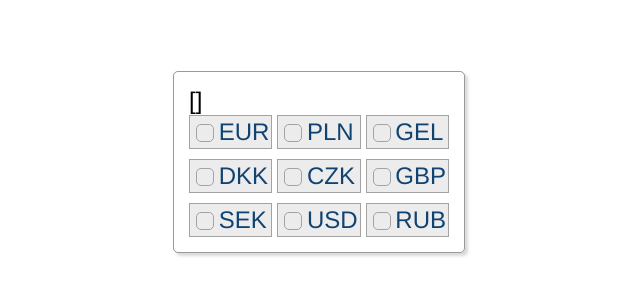
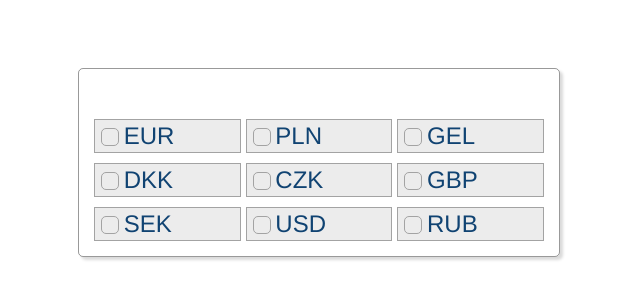
Before and after one commit to kglogins/mintos-test, a Vue app: page / in a window 1280 px wide. Shown: the part 246-546 px from the top of the page, without its empty margins (321-961 px from the left). Built offline with nearby package versions, Linux system fonts and the light colour scheme.

Commit message:
Add selected currency boxes and fix styling

```diff
--- a/src/components/CurrencySelector.vue
+++ b/src/components/CurrencySelector.vue
@@ -1,7 +1,12 @@
 <template>
   <div class="currency-selector">
     <div class="currency-selector__selected">
-      {{ selectedCurrencies }}
+      <SelectedCurrencyBox
+        v-for="selectedCurrency in selectedCurrencies"
+        :key="selectedCurrency"
+        :currency="selectedCurrency"
+        @remove="selectCurrency(selectedCurrency)"
+      />
     </div>
     <div class="currency-selector__list">
       <CurrencyBox
@@ -19,6 +24,7 @@
 import { PropType } from "vue";
 import { Vue } from "vue-property-decorator";
 import CurrencyBox from "./CurrencyBox.vue";
+import SelectedCurrencyBox from "./SelectedCurrencyBox.vue";
 
 const selectedCurrencies: string[] = [];
 
@@ -26,6 +32,7 @@ export default Vue.extend({
   name: "CurrencySelector",
   components: {
     CurrencyBox,
+    SelectedCurrencyBox,
   },
   props: {
     currencies: Array as PropType<Array<string>>,
@@ -38,7 +45,7 @@ export default Vue.extend({
       return this.selectedCurrencies.includes(currency);
     },
     selectCurrency(currency: string): void {
-      const index = this.selectedCurrencies.indexOf(currency, 0);
+      const index = this.selectedCurrencies.indexOf(currency);
 
       if (index > -1) {
         this.selectedCurrencies.splice(index, 1);
@@ -56,13 +63,27 @@ export default Vue.extend({
   border: 1px rgba(0, 0, 0, 0.4) solid;
   border-radius: 5px;
   box-shadow: 3px 3px 3px rgba(0, 0, 0, 0.15);
-  max-width: 800px;
+  max-width: 450px;
+  width: 100%;
   padding: 15px;
+
+  &__selected {
+    display: grid;
+    grid-template-columns: repeat(3, 1fr);
+    gap: 15px 10px;
+    margin-bottom: 35px;
+  }
 
   &__list {
     display: grid;
-    grid-template-columns: auto auto auto;
+    grid-template-columns: 1fr;
     gap: 10px 5px;
+  }
+
+  @media screen and (min-width: 400px) {
+    &__list {
+      grid-template-columns: repeat(3, 1fr);
+    }
   }
 }
 </style>
```
